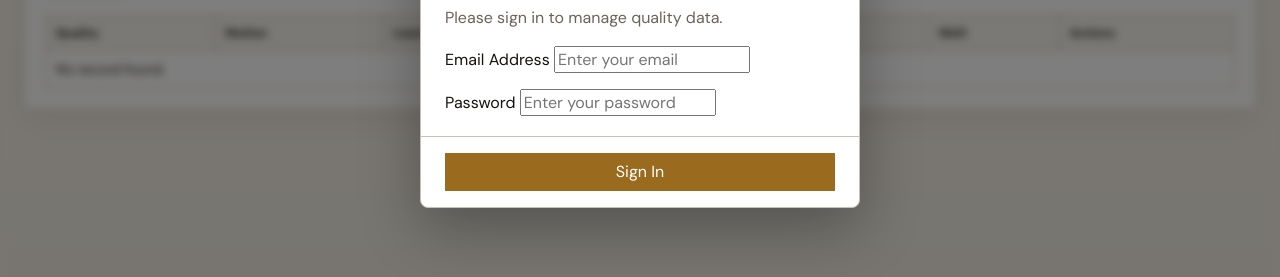
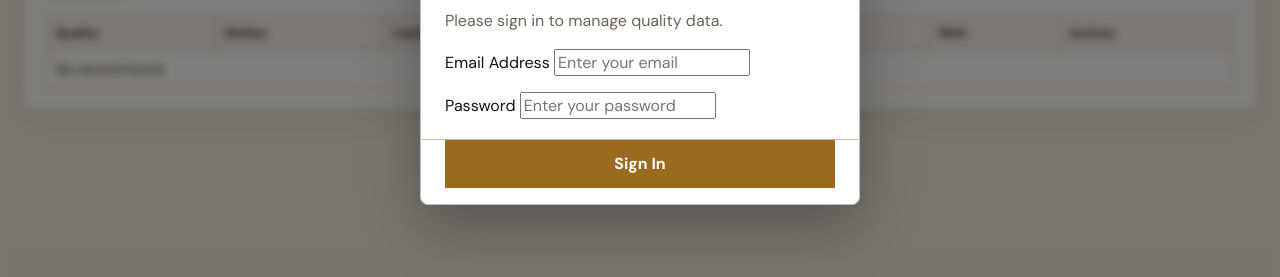
Before and after one commit to bairytex-art/quality-data, a website: page index.html in a window 1280 px wide. Shown: the part 339-616 px from the top of the page. Drawn offline with nearby package versions, Linux system fonts and the light colour scheme; no server answers.

Commit message:
Enhance login form UI and trigger rebuild

```diff
--- a/styles.css
+++ b/styles.css
@@ -483,6 +483,16 @@ h3 {
   color: var(--muted);
 }
 
+#loginForm .modal-footer {
+  padding-top: 0;
+}
+
+#loginForm .button-primary {
+  height: 48px;
+  font-size: 16px;
+  font-weight: 600;
+}
+
 .topbar-right {
   display: flex;
   align-items: center;
```
